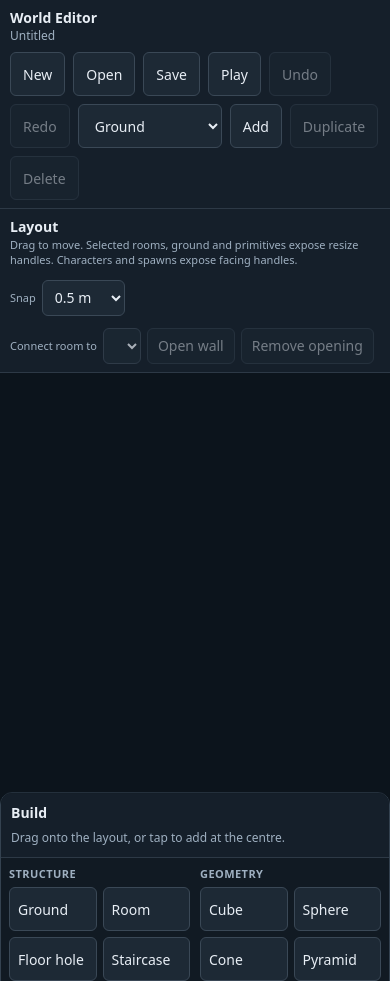
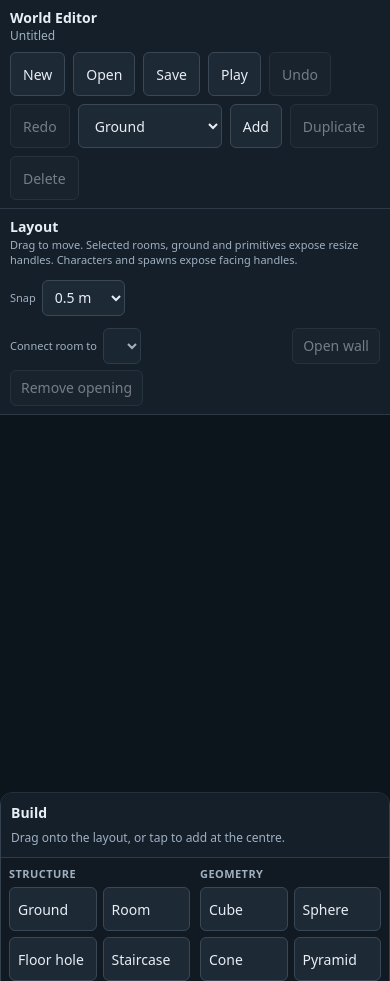
Before and after one commit to kitty-crow/isoweb, a website: page web/world-editor.html in a window 390 px wide. Before the commit the page ends 939 px from the top, so only its background shows below. Drawn offline with Linux system fonts and the light colour scheme.

Commit message:
Keep structural builder controls responsive

```diff
--- a/web/styles/editor.css
+++ b/web/styles/editor.css
@@ -216,6 +216,7 @@ select {
 
 .editor-stage-toolbar {
   display: flex;
+  flex-wrap: wrap;
   align-items: center;
   gap: 12px;
   min-width: 0;
@@ -248,12 +249,15 @@ select {
 
 .editor-room-actions {
   display: flex;
+  flex: 1 1 320px;
+  flex-wrap: wrap;
   align-items: center;
   gap: 6px;
   min-width: 0;
 }
 
 .editor-room-actions label {
+  flex: 1 1 180px;
   min-width: 0;
 }
 
```
